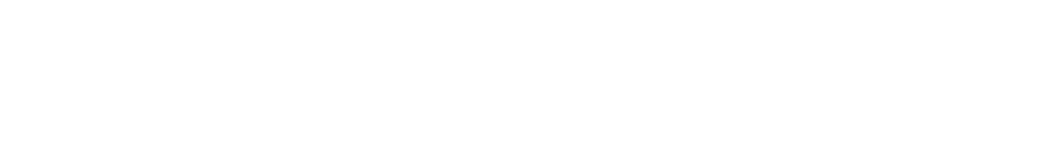
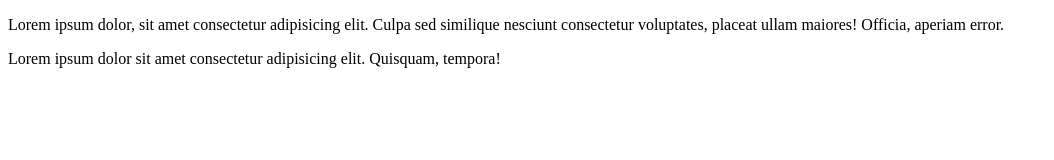
Before and after one commit to barbaragncarvalho/workshop-gitflow, a plain HTML site: page index.html in a window 1280 px wide. Shown: the whole page, without its empty margins (0-1054 px from the left). Drawn offline with Linux system fonts and the light colour scheme.

Commit message:
inserindo index.html #2

```diff
--- a/index.html
+++ b/index.html
@@ -3,9 +3,10 @@
 <head>
     <meta charset="UTF-8">
     <meta name="viewport" content="width=device-width, initial-scale=1.0">
-    <title>Document</title>
+    <title>branch-thais</title>
 </head>
 <body>
-
+    <p>Lorem ipsum dolor, sit amet consectetur adipisicing elit. Culpa sed similique nesciunt consectetur voluptates, placeat ullam maiores! Officia, aperiam error.</p>
+    <p>Lorem ipsum dolor sit amet consectetur adipisicing elit. Quisquam, tempora!</p>
 </body>
 </html>
```
